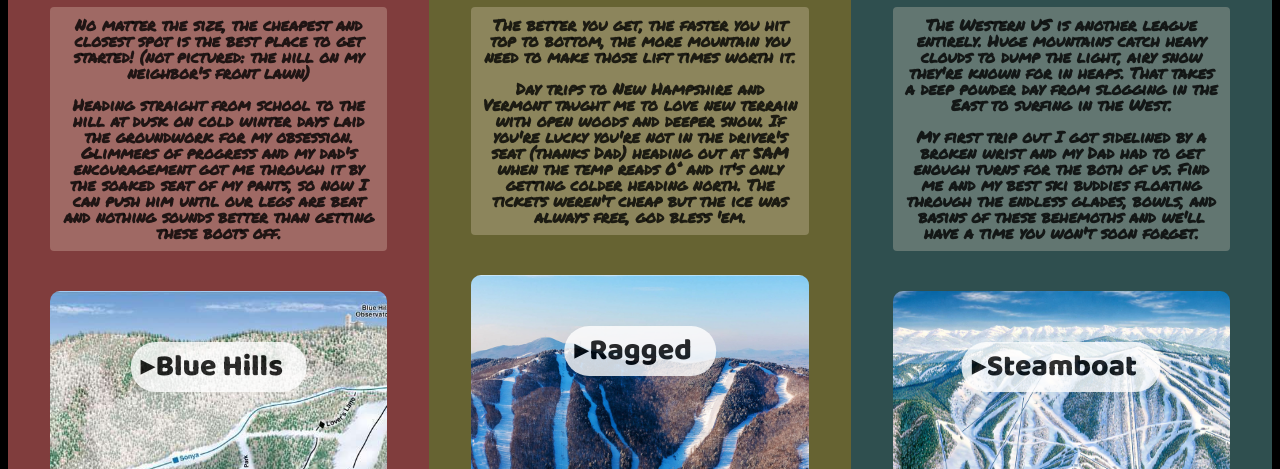
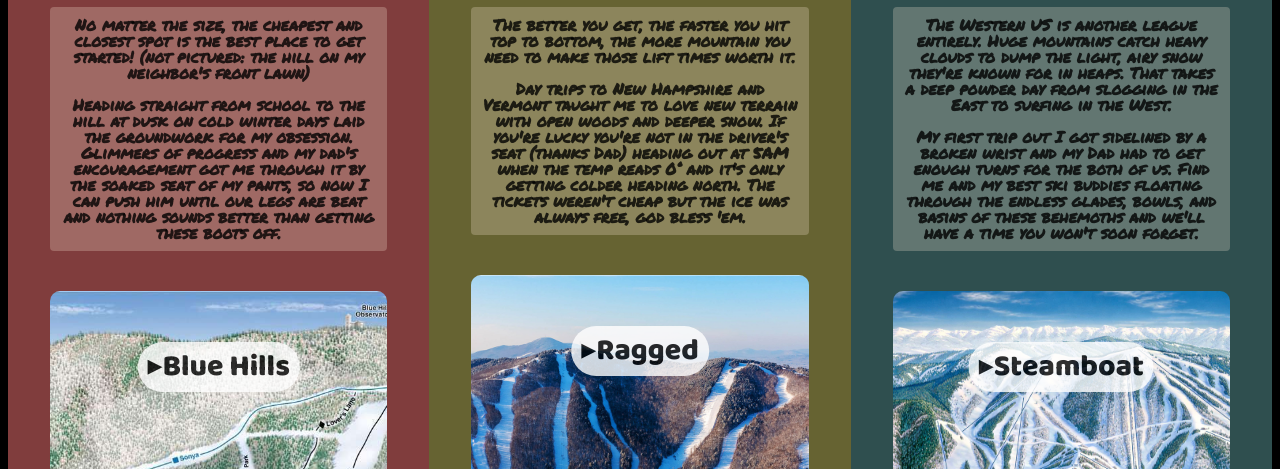
Before and after one commit to firetending/snowboard, a website: page index.html in a window 1280 px wide. Shown: the part 483-952 px from the top of the page. Drawn offline with Linux system fonts and the light colour scheme.

Commit message:
mtn name padding

```diff
--- a/styles.css
+++ b/styles.css
@@ -297,7 +297,7 @@
     left: 50%;
     transform: translate(-50%, -50%);
     margin: 0px;
-    padding: 10px 24px 10px 10px;
+    padding: 10px 10px 10px 10px;
     width: max-content;
     /*  */
     line-height: 1;
```
